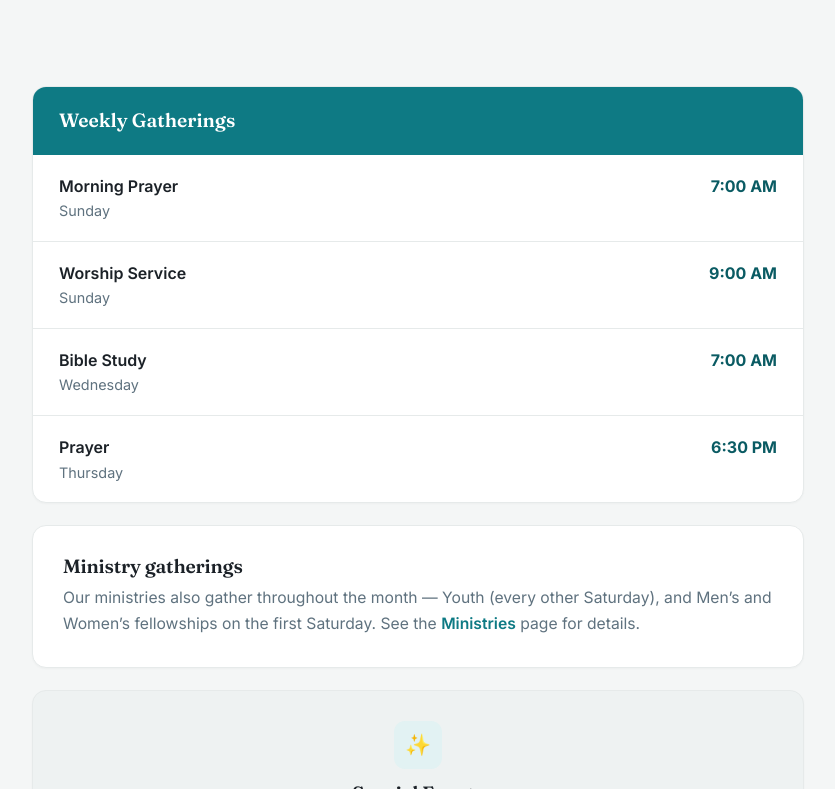
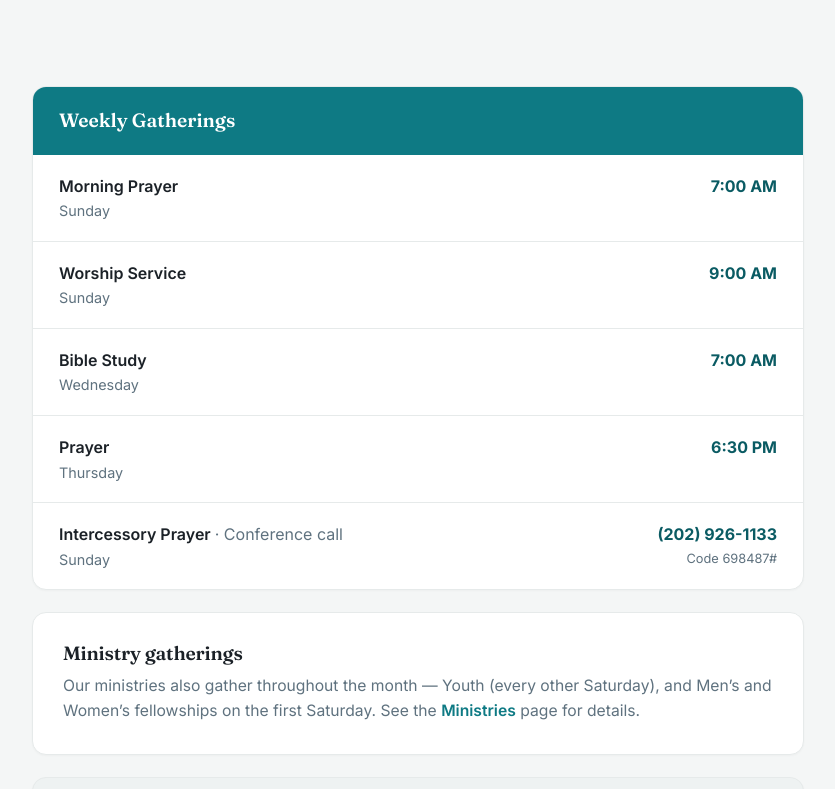
Before and after one commit to bcfc1media-collab/berean-site, a plain HTML site: page events.html in a window 1280 px wide. Shown: the part 418-1207 px from the top of the page, without its empty margins (222-1057 px from the left). Drawn offline with Linux system fonts and the light colour scheme.

Commit message:
Events: add Sunday Intercessory Prayer conference call (202) 926-1133, code 698487#

```diff
--- a/events.html
+++ b/events.html
@@ -51,7 +51,8 @@
         <div style="display:flex;justify-content:space-between;gap:1rem;padding:18px 26px;border-bottom:1px solid var(--border)"><div><div style="font-weight:600">Morning Prayer</div><div style="color:var(--muted);font-size:.9rem">Sunday</div></div><div style="font-weight:700;color:var(--brand-strong)">7:00 AM</div></div>
         <div style="display:flex;justify-content:space-between;gap:1rem;padding:18px 26px;border-bottom:1px solid var(--border)"><div><div style="font-weight:600">Worship Service</div><div style="color:var(--muted);font-size:.9rem">Sunday</div></div><div style="font-weight:700;color:var(--brand-strong)">9:00 AM</div></div>
         <div style="display:flex;justify-content:space-between;gap:1rem;padding:18px 26px;border-bottom:1px solid var(--border)"><div><div style="font-weight:600">Bible Study</div><div style="color:var(--muted);font-size:.9rem">Wednesday</div></div><div style="font-weight:700;color:var(--brand-strong)">7:00 AM</div></div>
-        <div style="display:flex;justify-content:space-between;gap:1rem;padding:18px 26px"><div><div style="font-weight:600">Prayer</div><div style="color:var(--muted);font-size:.9rem">Thursday</div></div><div style="font-weight:700;color:var(--brand-strong)">6:30 PM</div></div>
+        <div style="display:flex;justify-content:space-between;gap:1rem;padding:18px 26px;border-bottom:1px solid var(--border)"><div><div style="font-weight:600">Prayer</div><div style="color:var(--muted);font-size:.9rem">Thursday</div></div><div style="font-weight:700;color:var(--brand-strong)">6:30 PM</div></div>
+        <div style="display:flex;justify-content:space-between;gap:1rem;padding:18px 26px"><div><div style="font-weight:600">Intercessory Prayer <span style="font-weight:400;color:var(--muted)">· Conference call</span></div><div style="color:var(--muted);font-size:.9rem">Sunday</div></div><div style="text-align:right"><a href="tel:+12029261133,,698487%23" style="font-weight:700;color:var(--brand-strong);text-decoration:none">(202) 926-1133</a><div style="color:var(--muted);font-size:.8rem">Code 698487#</div></div></div>
       </div>
     </div>
 
```
